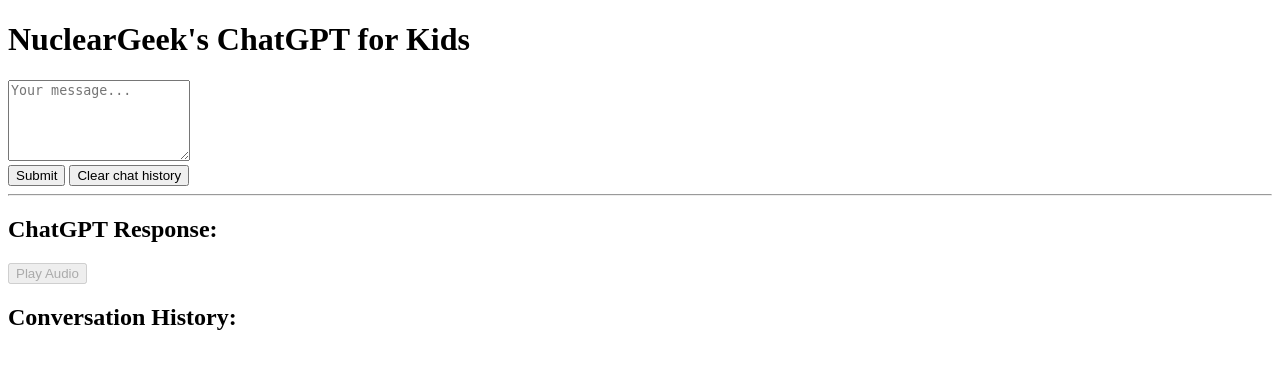
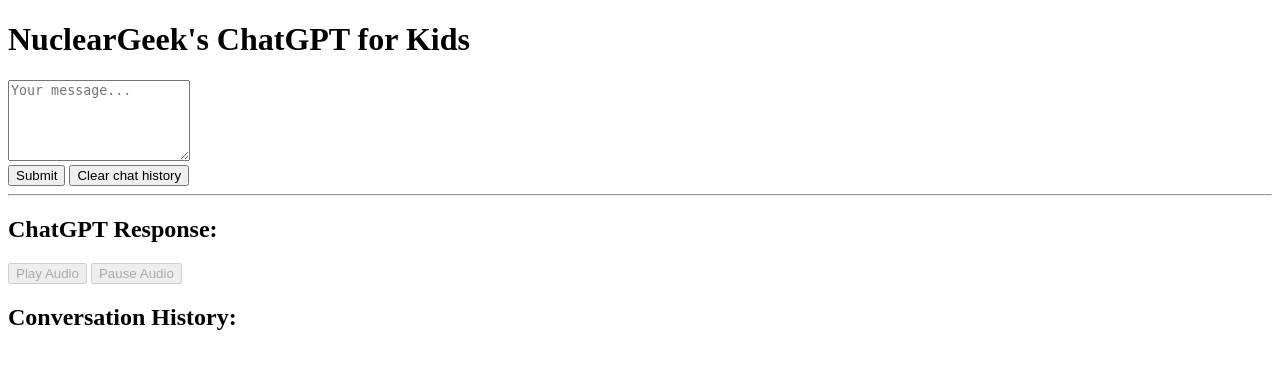
Before and after one commit to NuclearGeekETH/kids_chatGPT, a Flask app: page / in a window 1280 px wide. Shown: the top 369 px of the page. Run offline with Flask 3, Linux system fonts and the light colour scheme.

Commit message:
Update index.html

```diff
--- a/templates/index.html
+++ b/templates/index.html
@@ -32,6 +32,7 @@
     <hr>
     <h2>ChatGPT Response:</h2>
     <button id="playAudioBtn" onclick="playAudio()" disabled>Play Audio</button>
+    <button id="pauseAudioBtn" onclick="pauseAudio()" disabled>Pause Audio</button>
     <p id="chatGptResponse"></p>
     <h2>Conversation History:</h2>
     <div id="conversationHistory"></div>
@@ -63,6 +64,8 @@
                 // Update the code here
                 currentUtterance = new SpeechSynthesisUtterance(response);
                 $("#playAudioBtn").prop("disabled", false);
+                $("#pauseAudioBtn").prop("disabled", true);
+                $("#pauseAudioBtn").text("Pause Audio");
 
                 $("#submitBtn").prop("disabled", false);
                 $("#spinner").css("display", "none");
@@ -75,8 +78,23 @@
     function playAudio() {
         if (currentUtterance !== null) {
             window.speechSynthesis.speak(currentUtterance);
+            $("#pauseAudioBtn").prop("disabled", false);
         }
     }
+
+    function pauseAudio() {
+        const synth = window.speechSynthesis;
+        if (synth.speaking) {
+            if (synth.paused) {
+                synth.resume();
+                $("#pauseAudioBtn").text("Pause Audio");
+            } else {
+                synth.pause();
+                $("#pauseAudioBtn").text("Resume Audio");
+            }
+        }
+    }
+
     function clearChatHistory() {
             $("#conversationHistory").empty();
             conversationHistory.length = 0;
```
